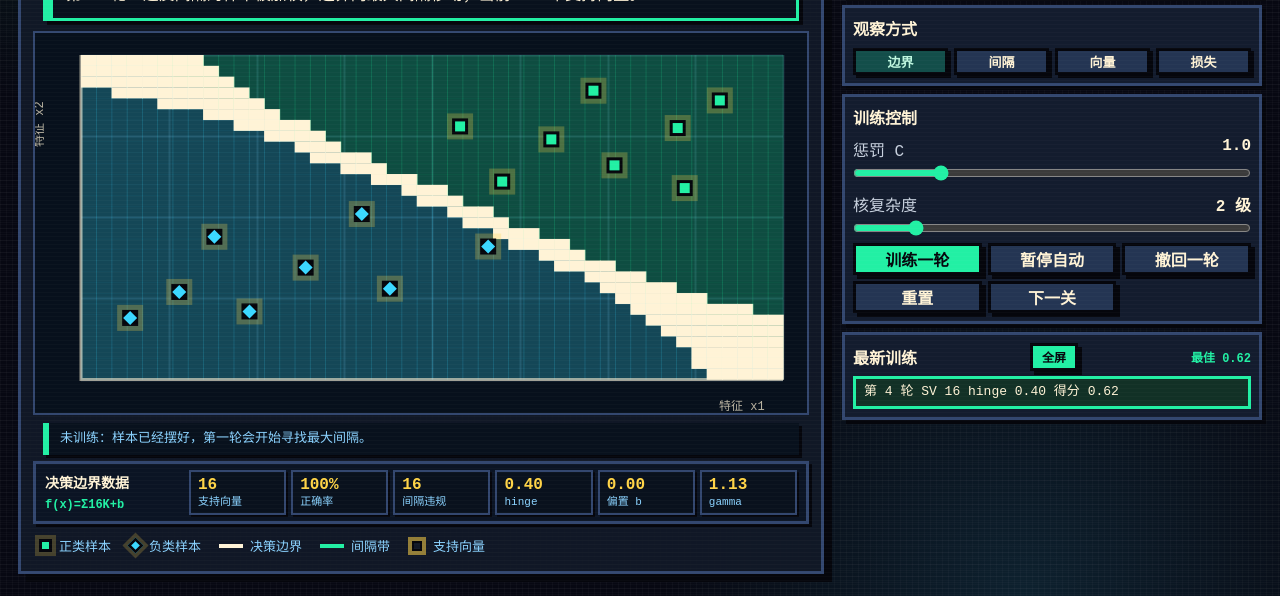
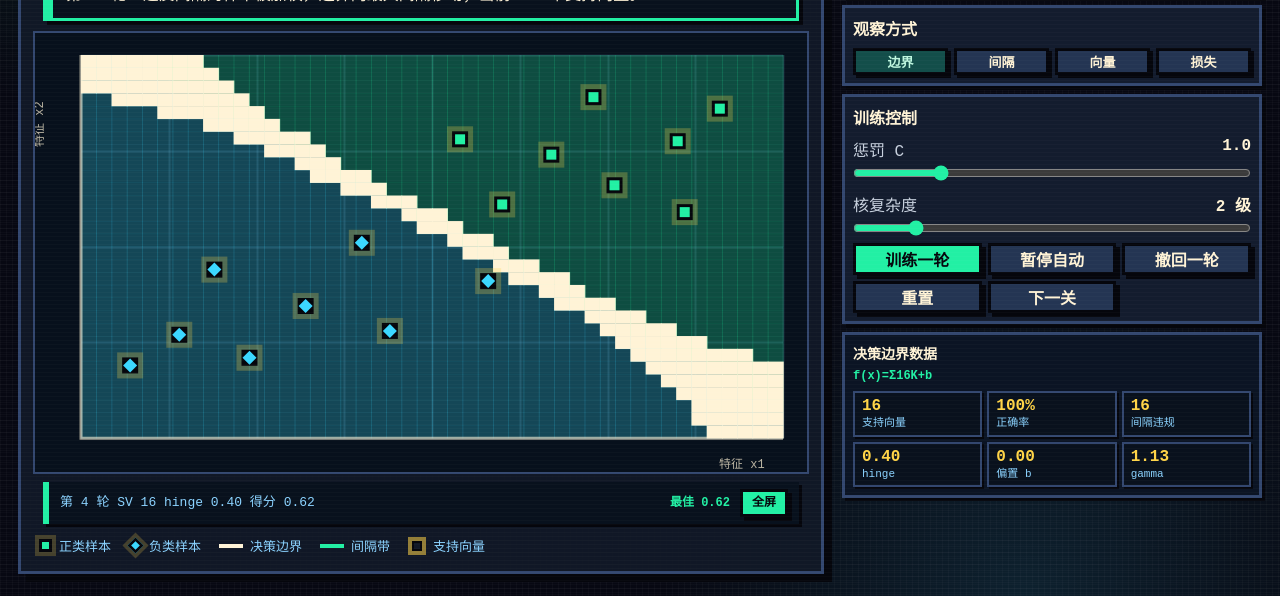
Before and after one commit to GHOST-AKU/gbm-gradient-game, a plain HTML site: page svm.html in a window 1280 px wide. Both pictures are taken after a click on the button "自动训练". Shown: the part 204-800 px from the top of the page. Drawn offline with Linux system fonts and the light colour scheme.

Commit message:
Reposition SVM boundary data

```diff
--- a/styles.css
+++ b/styles.css
@@ -248,6 +248,28 @@ canvas {
   font-size: 13px;
   line-height: 1.35;
   box-shadow: 3px 3px 0 var(--pixel-shadow);
+}
+
+.latest-note {
+  display: grid;
+  grid-template-columns: minmax(0, 1fr) auto auto;
+  align-items: center;
+  gap: 10px;
+}
+
+.latest-note #latestText {
+  min-width: 0;
+  overflow: hidden;
+  text-overflow: ellipsis;
+  white-space: nowrap;
+}
+
+.latest-note #bestLabel {
+  white-space: nowrap;
+}
+
+.latest-note .mini-button {
+  justify-self: end;
 }
 
 .overfit-mode .toast {
@@ -629,6 +651,13 @@ button.secondary {
   box-shadow: 3px 3px 0 var(--pixel-shadow);
 }
 
+.svm-page .control-panel .chart-data-card {
+  grid-template-columns: 1fr;
+  gap: 7px;
+  margin: 0;
+  padding: 8px;
+}
+
 .svm-page .legend {
   padding: 12px 18px 16px;
 }
@@ -653,6 +682,10 @@ button.secondary {
   display: grid;
   grid-template-columns: repeat(6, 1fr);
   gap: 5px;
+}
+
+.svm-page .control-panel .boundary-stats {
+  grid-template-columns: repeat(3, minmax(0, 1fr));
 }
 
 .boundary-stats span {
--- a/svm.html
+++ b/svm.html
@@ -5,7 +5,7 @@
     <meta name="viewport" content="width=device-width, initial-scale=1.0" />
     <title>SVM 最大间隔训练场</title>
     <link rel="icon" href="data:," />
-    <link rel="stylesheet" href="./styles.css?v=18" />
+    <link rel="stylesheet" href="./styles.css?v=19" />
   </head>
   <body class="svm-page">
     <nav class="lab-switch" aria-label="切换训练场">
@@ -38,22 +38,11 @@
           <canvas id="chart" width="980" height="520"></canvas>
         </div>
 
-        <div id="chartNote" class="chart-note">未训练：样本已经摆好，第一轮会开始寻找最大间隔。</div>
-
-        <section class="boundary-card chart-data-card" aria-label="当前决策边界数据">
-          <div class="panel-heading">
-            <h2>决策边界数据</h2>
-            <span id="boundaryFormula">等待训练</span>
-          </div>
-          <div class="boundary-stats">
-            <span><b id="supportCountLabel">0</b><small>支持向量</small></span>
-            <span><b id="accuracyLabel">--</b><small>正确率</small></span>
-            <span><b id="violationLabel">--</b><small>间隔违规</small></span>
-            <span><b id="hingeLabel">--</b><small>hinge</small></span>
-            <span><b id="biasLabel">0.00</b><small>偏置 b</small></span>
-            <span><b id="gammaLabel">--</b><small>gamma</small></span>
-          </div>
-        </section>
+        <div id="chartNote" class="chart-note latest-note" role="status">
+          <span id="latestText">未训练：样本已经摆好，第一轮会开始寻找最大间隔。</span>
+          <span id="bestLabel">等待开始</span>
+          <button id="expandLogBtn" class="mini-button" type="button" aria-haspopup="dialog">全屏</button>
+        </div>
 
         <div class="legend" aria-label="图例">
           <span><i class="sample-key positive-key"></i>正类样本</span>
@@ -110,14 +99,19 @@
           </div>
         </section>
 
-        <section class="panel-block log-card">
+        <section class="panel-block boundary-card chart-data-card" aria-label="当前决策边界数据">
           <div class="panel-heading">
-            <h2>最新训练</h2>
-            <button id="expandLogBtn" class="mini-button" type="button" aria-haspopup="dialog">全屏</button>
-            <span id="bestLabel">等待开始</span>
+            <h2>决策边界数据</h2>
+            <span id="boundaryFormula">等待训练</span>
           </div>
-          <p id="emptyLog" class="empty-log">等待第一轮训练。</p>
-          <ol id="roundLog" class="round-log"></ol>
+          <div class="boundary-stats">
+            <span><b id="supportCountLabel">0</b><small>支持向量</small></span>
+            <span><b id="accuracyLabel">--</b><small>正确率</small></span>
+            <span><b id="violationLabel">--</b><small>间隔违规</small></span>
+            <span><b id="hingeLabel">--</b><small>hinge</small></span>
+            <span><b id="biasLabel">0.00</b><small>偏置 b</small></span>
+            <span><b id="gammaLabel">--</b><small>gamma</small></span>
+          </div>
         </section>
       </aside>
     </main>
@@ -141,6 +135,6 @@
       </div>
     </section>
 
-    <script src="./svm.js?v=18"></script>
+    <script src="./svm.js?v=19"></script>
   </body>
 </html>
--- a/svm.js
+++ b/svm.js
@@ -5,6 +5,7 @@ const roundValue = document.querySelector("#roundValue");
 const progressFill = document.querySelector("#progressFill");
 const toast = document.querySelector("#toast");
 const chartNote = document.querySelector("#chartNote");
+const latestText = document.querySelector("#latestText");
 const roundLog = document.querySelector("#roundLog");
 const logCard = document.querySelector(".log-card");
 const expandLogBtn = document.querySelector("#expandLogBtn");
@@ -126,13 +127,13 @@ function resetGame() {
     completedRound: null,
     overfit: 0,
   };
-  roundLog.innerHTML = "";
+  if (roundLog) roundLog.innerHTML = "";
   fullRoundLog.innerHTML = "";
-  logCard.classList.remove("has-logs");
+  if (logCard) logCard.classList.remove("has-logs");
   missionText.textContent = level.description;
   levelSubtitle.textContent = level.name;
   toast.textContent = "先观察样本，再训练第一轮。SVM 会寻找能最大化分类间隔的边界。";
-  chartNote.textContent = "未训练：样本已经摆好，第一轮会开始寻找最大间隔。";
+  latestText.textContent = "未训练：样本已经摆好，第一轮会开始寻找最大间隔。";
   updatePickers();
   draw();
   updateHud();
@@ -243,7 +244,9 @@ function trainStep() {
   toast.textContent = `第 ${state.round} 轮：违反间隔的样本被加权，边界向最大间隔移动；当前 ${supportText}。`;
   if (shouldOverfit) {
     toast.textContent = `OVERFIT MODE：你把噪声也学进去了。C=${c.toFixed(1)} + 核复杂度 ${complexity} 让边界开始乱抖。`;
-    if (roundLog.firstElementChild) {
+    state.logEntries[0] = `过拟合警报  第 ${state.round} 轮  噪声抖动  得分 ${after.score.toFixed(2)}`;
+    latestText.textContent = state.logEntries[0];
+    if (roundLog?.firstElementChild) {
       roundLog.firstElementChild.textContent = `过拟合警报  第 ${state.round} 轮  噪声抖动  得分 ${after.score.toFixed(2)}`;
     }
   }
@@ -291,15 +294,18 @@ function prependLog(message) {
 
 function renderLogLists() {
   const hasLogs = state.logEntries.length > 0;
-  logCard.classList.toggle("has-logs", hasLogs);
-  roundLog.innerHTML = "";
+  if (logCard) logCard.classList.toggle("has-logs", hasLogs);
+  if (roundLog) roundLog.innerHTML = "";
   fullRoundLog.innerHTML = "";
+  latestText.textContent = hasLogs ? state.logEntries[0] : "未训练：样本已经摆好，第一轮会开始寻找最大间隔。";
 
-  state.logEntries.slice(0, 1).forEach((message) => {
-    const item = document.createElement("li");
-    item.textContent = message;
-    roundLog.append(item);
-  });
+  if (roundLog) {
+    state.logEntries.slice(0, 1).forEach((message) => {
+      const item = document.createElement("li");
+      item.textContent = message;
+      roundLog.append(item);
+    });
+  }
 
   state.logEntries.forEach((message) => {
     const item = document.createElement("li");
@@ -394,7 +400,7 @@ function setView(view) {
     loss: "损失视图：观察 hinge loss 和正则项的总目标是否还在下降。",
   };
   toast.textContent = labels[view];
-  chartNote.textContent = labels[view];
+  toast.textContent = labels[view];
   draw();
 }
 
@@ -561,7 +567,7 @@ function drawMarginBand(bounds) {
     }
   }
   ctx.restore();
-  chartNote.textContent = "间隔带越宽越稳；落在带内的样本会继续影响边界。";
+  toast.textContent = "间隔带越宽越稳；落在带内的样本会继续影响边界。";
 }
 
 function drawSupportInfluence(bounds) {
@@ -576,7 +582,7 @@ function drawSupportInfluence(bounds) {
     }
   });
   ctx.restore();
-  chartNote.textContent = "这些方框点就是支持向量：边界主要听它们的。";
+  toast.textContent = "这些方框点就是支持向量：边界主要听它们的。";
 }
 
 function drawOverfitGlitch(bounds) {
@@ -646,7 +652,7 @@ function drawLoss(bounds) {
     ctx.fillStyle = "#ffd447";
     ctx.fillRect(toX(index) - 4, toY(value) - 4, 8, 8);
   });
-  chartNote.textContent = "hinge loss + 正则项：下降说明边界还在变好。";
+  toast.textContent = "hinge loss + 正则项：下降说明边界还在变好。";
   ctx.restore();
 }
 
```
